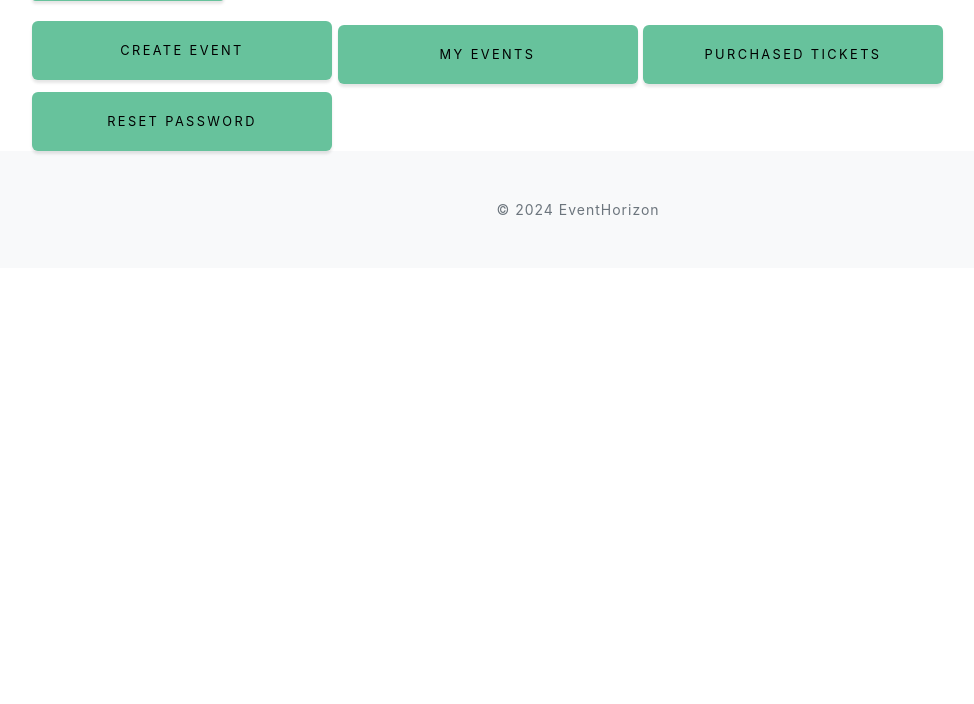
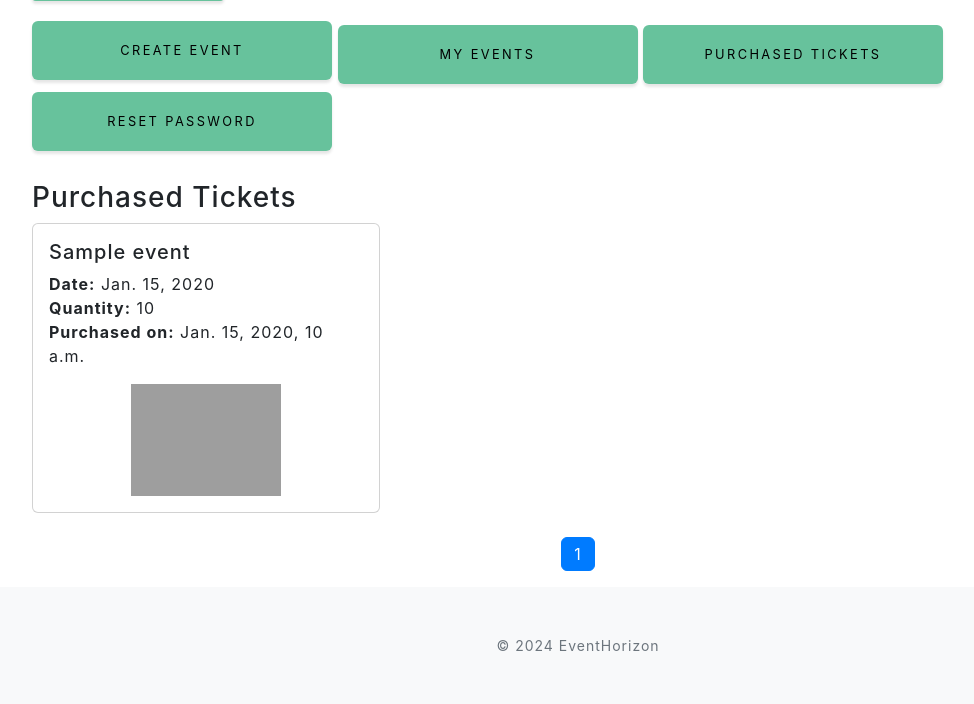
Before and after one commit to Kristiyand97/Event-System-Management, a Django app: page /users/profile/ in a window 1280 px wide. Shown: the part 1219-1923 px from the top of the page, without its empty margins (62-1036 px from the left). Before the commit the page ends 1434 px from the top, so only its background shows below. Run offline with Django 5.2, Linux system fonts and the light colour scheme; a user stored in the database is signed in; tables that the repository leaves empty hold one stand-in row (values such as "Sample post"); some libraries are stand-ins or nearby versions; grey boxes are pictures that could not be loaded.

Commit message:
Pagination to purchased tickets section has been implemented

```diff
--- a/event_management/core/views.py
+++ b/event_management/core/views.py
@@ -5,8 +5,8 @@ from events.models import Event
 
 
 def home(request):
-    # Fetch the 3 most recent events
-    recent_events = Event.objects.order_by('-date')[:3]
+    # Fetch the 3 most recently created events
+    recent_events = Event.objects.order_by('-id')[:3]
 
     context = {
         'title': 'Upcoming Events',
--- a/event_management/users/templates/users/profile.html
+++ b/event_management/users/templates/users/profile.html
@@ -10,8 +10,7 @@
             {% csrf_token %}
             <div class="form-group">
                 <label for="id_username">Username:</label>
-                <input type="text" id="id_username" name="username" value="{{ username }}" class="form-control"
-                       readonly>
+                <input type="text" id="id_username" name="username" value="{{ username }}" class="form-control" readonly>
             </div>
             <div class="form-group">
                 <label for="id_email">Email address:</label>
@@ -19,8 +18,7 @@
             </div>
             <div class="form-group">
                 <label for="id_phone_number">Phone number:</label>
-                <input type="text" id="id_phone_number" name="phone_number" value="{{ phone_number }}"
-                       class="form-control">
+                <input type="text" id="id_phone_number" name="phone_number" value="{{ phone_number }}" class="form-control">
             </div>
             <button type="submit" class="btn btn-success btn-sm mt-2">Save changes</button>
         </form>
@@ -28,48 +26,88 @@
 
     <!-- Actions -->
     <div class="mt-3">
-        <a href="#create-event-section" class="btn btn-success btn-block" style="max-width: 300px;"
-           onclick="toggleSection('create-event-section')">Create Event</a>
-        <a href="{% url 'user_event_list' %}#user_event_list" class="btn btn-success btn-block js-scroll-trigger"
-           style="max-width: 300px;">My Events</a>
-        <a href="#purchased-tickets-section" class="btn btn-success btn-block mt-2" style="max-width: 300px;"
-           onclick="toggleSection('purchased-tickets-section')">Purchased Tickets</a>
+        <a href="#create-event-section" class="btn btn-success btn-block" style="max-width: 300px;" onclick="toggleSection('create-event-section')">Create Event</a>
+        <a href="{% url 'user_event_list' %}#user_event_list" class="btn btn-success btn-block js-scroll-trigger" style="max-width: 300px;">My Events</a>
+        <a href="#purchased-tickets-section" class="btn btn-success btn-block mt-2" style="max-width: 300px;" onclick="toggleSection('purchased-tickets-section')">Purchased Tickets</a>
         <form action="{% url 'password_reset' %}" method="post" class="mt-2" style="max-width: 300px;">
             {% csrf_token %}
             <button type="submit" class="btn btn-success btn-block">Reset Password</button>
         </form>
     </div>
 
-    <!-- Create Event Section -->
-    <div id="create-event-section" style="display: none; margin-top: 30px;">
-        <h3>Create Event</h3>
-        <form method="post" action="{% url 'event_create' %}">
-            {% csrf_token %}
-            {{ event_form.as_p }}  <!-- Render the EventForm here -->
-            <button type="submit" class="btn btn-success">Create Event</button>
+    <!-- Purchased Tickets Section -->
+    <div id="purchased-tickets-section" style="margin-top: 30px;">
+        <h3>Purchased Tickets</h3>
+
+        <!-- Conditional filter form -->
+        {% if page_obj.paginator.count > 9 %}
+        <div class="mb-4">
+            <form method="get" action="">
+                <div class="form-row">
+                    <div class="col">
+                        <input type="text" name="event_name" class="form-control" placeholder="Event Name" value="{{ request.GET.event_name }}">
+                    </div>
+                    <div class="col">
+                        <input type="date" name="date_from" class="form-control" placeholder="Date From" value="{{ request.GET.date_from }}">
+                    </div>
+                    <div class="col">
+                        <button type="submit" class="btn btn-primary">Filter</button>
+                    </div>
+                </div>
             </form>
         </div>
+        {% endif %}
 
-    <!-- Purchased Tickets Section -->
-    <div id="purchased-tickets-section" style="display: none; margin-top: 30px;">
-        <h3>Purchased Tickets</h3>
-        {% if purchased_tickets.exists %}
-        <ul class="list-group">
-            {% for ticket in purchased_tickets %}
-            <li class="list-group-item">
-                <strong>Event:</strong> {{ ticket.event.name }}<br>
+        <!-- Ticket list -->
+        {% if page_obj %}
+        <div class="row">
+            {% for ticket in page_obj %}
+            <div class="col-md-4 mb-4">
+                <div class="card">
+                    <div class="card-body">
+                        <h5 class="card-title">{{ ticket.event.name }}</h5>
+                        <p class="card-text">
                             <strong>Date:</strong> {{ ticket.event.date }}<br>
                             <strong>Quantity:</strong> {{ ticket.quantity }}<br>
-                <strong>Purchased on:</strong> {{ ticket.purchase_date|date:"M. d, Y, P" }}<br>
+                            <strong>Purchased on:</strong> {{ ticket.purchase_date|date:"M. d, Y, P" }}
+                        </p>
                         {% if ticket.qr_code %}
-                <strong>QR Code:</strong><br>
-                <img src="{{ ticket.qr_code.url }}" alt="QR Code" style="width: 150px; height: 150px;">
+                        <div class="text-center">
+                            <img src="{{ ticket.qr_code.url }}" alt="QR Code" class="img-fluid" style="max-width: 150px;">
+                        </div>
                         {% else %}
-                <em>No QR code available.</em>
+                        <p class="text-danger">No QR code available.</p>
                         {% endif %}
+                    </div>
+                </div>
+            </div>
+            {% endfor %}
+        </div>
+
+        <!-- Pagination controls -->
+        <nav aria-label="Page navigation example">
+            <ul class="pagination justify-content-center">
+                {% if page_obj.has_previous %}
+                <li class="page-item">
+                    <a class="page-link" href="?page={{ page_obj.previous_page_number }}" aria-label="Previous">
+                        <span aria-hidden="true">&laquo;</span>
+                    </a>
+                </li>
+                {% endif %}
+                {% for num in page_obj.paginator.page_range %}
+                <li class="page-item {% if page_obj.number == num %}active{% endif %}">
+                    <a class="page-link" href="?page={{ num }}">{{ num }}</a>
                 </li>
                 {% endfor %}
+                {% if page_obj.has_next %}
+                <li class="page-item">
+                    <a class="page-link" href="?page={{ page_obj.next_page_number }}" aria-label="Next">
+                        <span aria-hidden="true">&raquo;</span>
+                    </a>
+                </li>
+                {% endif %}
             </ul>
+        </nav>
         {% else %}
         <p>You haven't purchased any tickets yet.</p>
         {% endif %}
--- a/event_management/users/views.py
+++ b/event_management/users/views.py
@@ -6,6 +6,7 @@ from django.contrib.auth.decorators import login_required
 from django.contrib.auth.views import LoginView, LogoutView, PasswordResetView, PasswordResetDoneView, \
     PasswordResetConfirmView, PasswordResetCompleteView
 from django.contrib.sites.shortcuts import get_current_site
+from django.core.paginator import Paginator
 from django.shortcuts import render, redirect
 from django.urls import reverse_lazy
 from django.views.generic import CreateView
@@ -61,22 +62,24 @@ def profile(request):
             return redirect('profile')
     else:
         form = UserProfileForm(instance=request.user)
-        event_form = EventForm()
 
-    # Fetch user's events based on their status
+    # Fetch user's events and purchased tickets
     my_events = Event.objects.filter(organizer=request.user)
+    purchased_tickets = Ticket.objects.filter(user=request.user)
 
-    # purchased_tickets = Ticket.objects.filter(user=request.user)
-    purchased_tickets = Ticket.objects.filter(user=request.user).select_related('event')
+    # Paginate the purchased tickets
+    paginator = Paginator(purchased_tickets, 9)  # Show 9 tickets per page
+    page_number = request.GET.get('page')
+    page_obj = paginator.get_page(page_number)
 
     return render(request, 'users/profile.html', {
         'form': form,
-        'event_form': event_form,
+        'event_form': EventForm(),
         'username': request.user.username,
         'email': request.user.email,
         'phone_number': request.user.phone_number,
         'my_events': my_events,
-        'purchased_tickets': purchased_tickets,
+        'page_obj': page_obj,  # Add page_obj to the context
     })
 
 class CustomPasswordResetView(PasswordResetView):
@@ -112,3 +115,26 @@ class CustomPasswordResetConfirmView(PasswordResetConfirmView):
 
 class CustomPasswordResetCompleteView(PasswordResetCompleteView):
     template_name = 'account/password_reset_complete.html'
+
+
+def purchased_tickets_view(request):
+    tickets = Ticket.objects.filter(user=request.user).order_by('-purchase_date')
+
+    # Filtering logic
+    event_name = request.GET.get('event_name')
+    date_from = request.GET.get('date_from')
+    date_to = request.GET.get('date_to')
+
+    if event_name:
+        tickets = tickets.filter(event__name__icontains=event_name)
+    if date_from:
+        tickets = tickets.filter(event__date__gte=date_from)
+    if date_to:
+        tickets = tickets.filter(event__date__lte=date_to)
+
+    # Pagination logic
+    paginator = Paginator(tickets, 9)  # Show 9 tickets per page
+    page_number = request.GET.get('page')
+    page_obj = paginator.get_page(page_number)
+
+    return render(request, 'users/profile.html', {'page_obj': page_obj})
```
Also changed, not shown: event_management/core/templates/core/home.html (+19 -4 lines), event_management/core/tests.py (+45 -2 lines), event_management/events/tests.py (+70 -2 lines), event_management/events/tests/__init__.py (added). Lines whose indentation alone changed are shown as unchanged.
